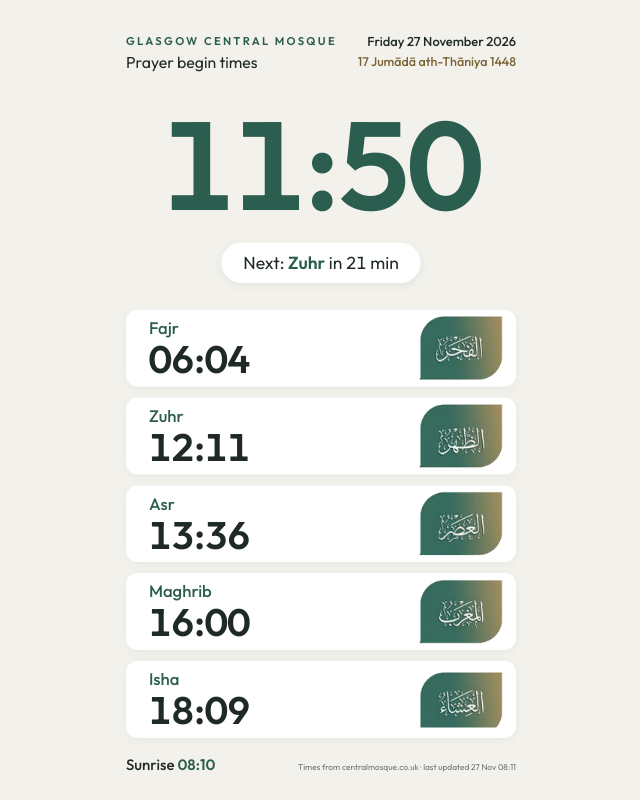
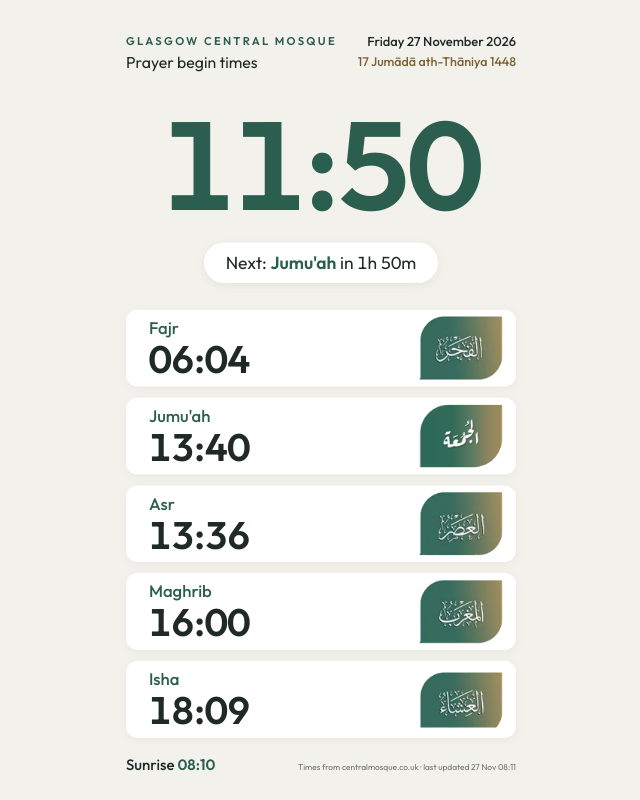
Before and after one commit to SuperShaheer07/gcm-prayer-times, a plain HTML site: page index.html in a window 1280 px wide. Shown: the whole page, without its empty margins (319-959 px from the left). Drawn offline with Linux system fonts and the light colour scheme.

Commit message:
v1.1: Jumu'ah on Fridays
On Fridays the Zuhr card becomes Jumu'ah at 13:40 with its own
calligraphy tile, and switches back to Zuhr at midnight.

Co-Authored-By: Claude Opus 5.5 <noreply@anthropic.com>
Claude-Session: https://claude.ai/code/session_011fiTkLBk8xTonS4gN4vpDF

```diff
--- a/index.html
+++ b/index.html
@@ -146,6 +146,8 @@
   var DATA_URL = "data/prayer-times.json";
   var RELOAD_DATA_EVERY_MS = 30 * 60 * 1000;
   var CACHE_KEY = "gcm-prayer-times-v1";
+  // Fridays: the Zuhr card becomes Jumu'ah, shown at this fixed time (24-hour clock).
+  var JUMUAH = { name: "Jumu'ah", time: "13:40", tile: "assets/jumuah.png" };
   var PRAYERS = [
     { key: "fajr", name: "Fajr" },
     { key: "zuhr", name: "Zuhr" },
@@ -168,7 +170,7 @@
       '<div class="time">--:--</div></div>' +
       '<img class="tile" src="assets/' + p.key + '.png" alt="' + p.name + ' in Arabic calligraphy">';
     rowsEl.appendChild(card);
-    cards[p.key] = { el: card, time: card.querySelector(".time") };
+    cards[p.key] = { el: card, time: card.querySelector(".time"), name: card.querySelector(".name"), img: card.querySelector(".tile") };
   });
 
   /* ---------- Scale the 1080x1920 design to the screen ---------- */
@@ -208,6 +210,7 @@
     d.setUTCDate(d.getUTCDate() + n);
     return d.toISOString().slice(0, 10);
   }
+  function isFriday(iso) { return new Date(iso + "T12:00:00Z").getUTCDay() === 5; }
   function daysBetween(a, b) {
     return Math.round((new Date(b + "T12:00:00Z") - new Date(a + "T12:00:00Z")) / 86400000);
   }
@@ -260,8 +263,18 @@
       return;
     }
 
+    var friday = isFriday(now.date);
+
     if (key !== lastRenderKey) {
       PRAYERS.forEach(function (p) { cards[p.key].time.textContent = today[p.key]; });
+      // Friday: swap the Zuhr card for Jumu'ah (it switches back at midnight, as the date changes)
+      var z = cards.zuhr, zName = friday ? JUMUAH.name : "Zuhr", zTile = friday ? JUMUAH.tile : "assets/zuhr.png";
+      if (friday) z.time.textContent = JUMUAH.time;
+      if (z.name.textContent !== zName) {
+        z.name.textContent = zName;
+        z.img.src = zTile;
+        z.img.alt = zName + " in Arabic calligraphy";
+      }
       document.getElementById("sunrise").textContent = today.sunrise;
 
       // Which prayer's time are we in?
@@ -280,8 +293,9 @@
     // Next prayer and countdown (updates every second, shows minutes)
     var next = null, nextSecs = 0;
     for (var i = 0; i < PRAYERS.length; i++) {
-      var s = toMins(today[PRAYERS[i].key]) * 60;
-      if (s > now.secs) { next = PRAYERS[i]; nextSecs = s; break; }
+      var p = PRAYERS[i], s = toMins(today[p.key]) * 60;
+      if (friday && p.key === "zuhr") { p = { key: "zuhr", name: JUMUAH.name }; s = toMins(JUMUAH.time) * 60; }
+      if (s > now.secs) { next = p; nextSecs = s; break; }
     }
     if (!next && tomorrow) { next = PRAYERS[0]; nextSecs = 86400 + toMins(tomorrow.fajr) * 60; }
     if (next) {
```
Also changed, not shown: assets/jumuah.png (added).
